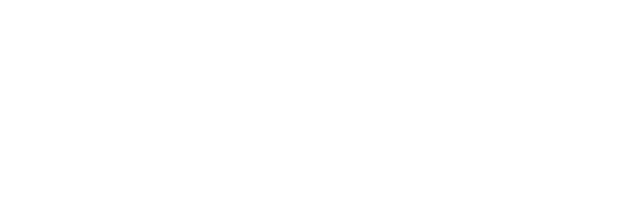
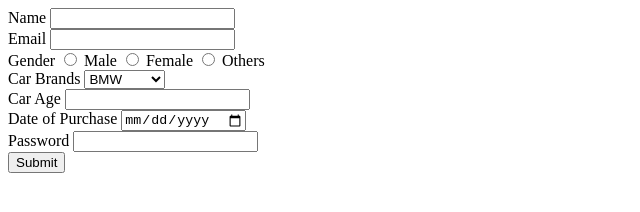
Before and after one commit to acciojob/car-insurance-form-Shivakumart67, a website: page main.html in a window 1280 px wide. Shown: the whole page, without its empty margins (0-640 px from the left). Drawn offline with Linux system fonts and the light colour scheme.

Commit message:
created a submission

```diff
--- a/main.html
+++ b/main.html
@@ -7,7 +7,35 @@
 </head>
 
 <body>
-	<!-- the entire body must be written by student -->
+<label for="name">Name</label>
+<input type="text" name = "name" id = "name">
+<br>
+<label for="email">Email</label>
+<input type="email"  id="email">
+<br>
+<label for="gender">Gender</label>
+<input type="radio" name  ="gender" id="gender"> Male
+<input type="radio" name  ="gender" id="gender"> Female
+<input type="radio" name  ="gender" id="gender"> Others
+<br>
+<label for="cars">Car Brands</label>
+<select name="cars" id="cars">
+  <option value="BMW">BMW</option>
+  <option value="Audi">Audi</option>
+  <option value="Mercedez">Mercedez</option>
+</select>
+<br>
+<label for="carage">Car Age</label>
+<input type="number" name="carage" id="carage">
+<br>
+<label for="dop">Date of Purchase</label>
+<input type="date" name="dop" id="dop">
+<br>
+<label for="password">Password</label>
+<input type="password" name="password" id="password">
+<br>
+<input type="submit" name="submit" id="submit">
+
     <script type="text/javascript" src="./script.js">
 </script>
 
```
